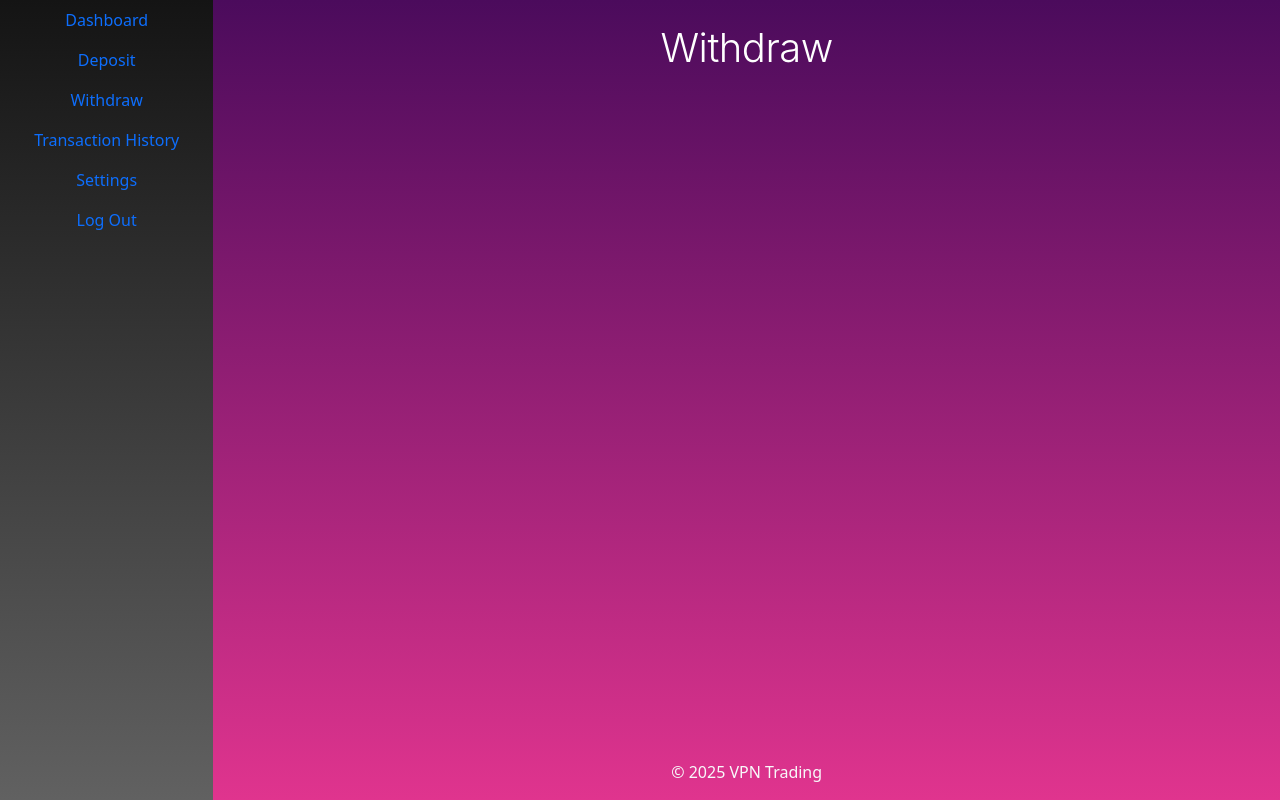
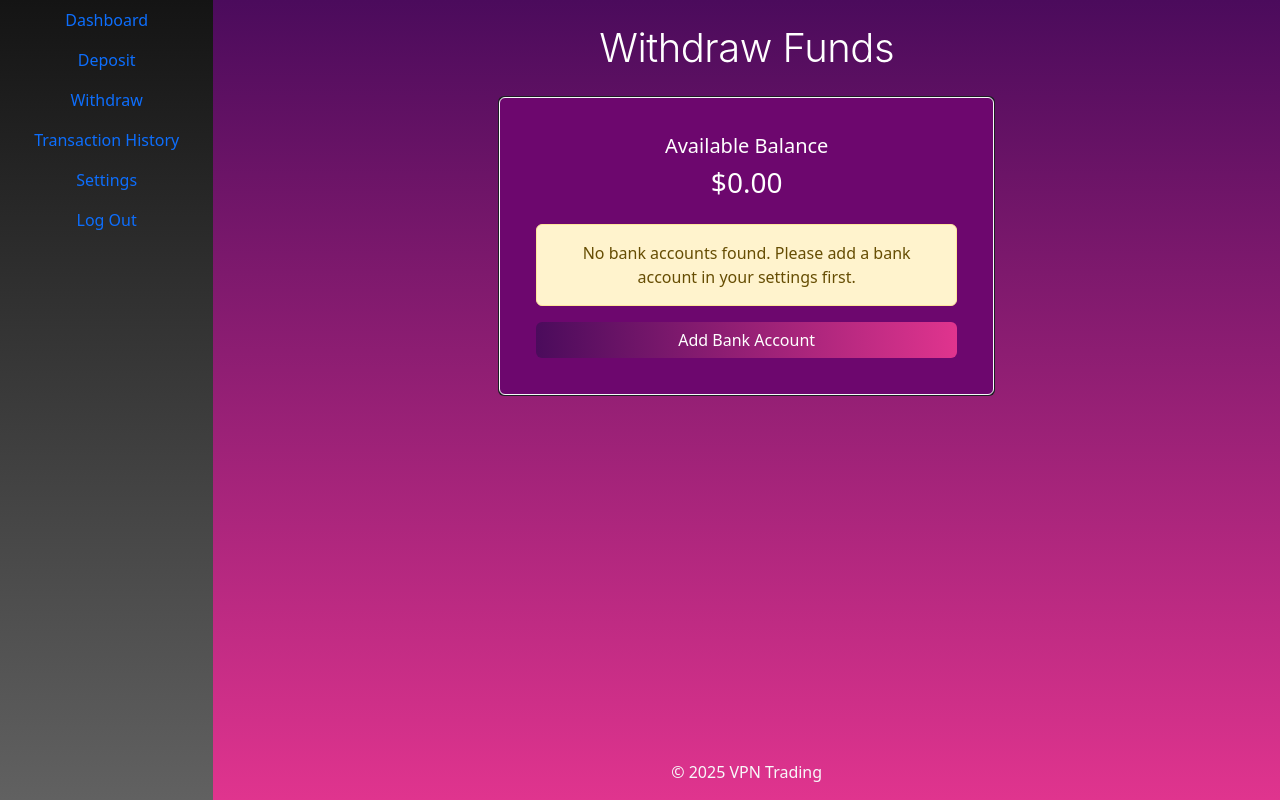
Before and after one commit to TrioStuds/Capstone-Git-Repo, a Flask app: template templates/withdraw.html in a window 1280 px wide. Run offline with Flask 3, Linux system fonts and the light colour scheme; the template is opened without the code that fills it, so the values that code supplies are empty.

Commit message:
Withdraw page
Ensured the withdraw page pulls funds from your portfolio account, to be deposited back into your bank account

```diff
--- a/app.py
+++ b/app.py
@@ -414,9 +414,56 @@ def deposit():
     # Render form with only this user's banks
     return render_template("deposit.html", user=user, bank_accounts=bank_accounts)
 
-@app.route('/withdraw')
+@app.route('/withdraw', methods=['GET', 'POST'])
 def withdraw():
-    return render_template('withdraw.html')
+    user_id = session.get('user_id')
+    if not user_id:
+        flash("Please log in first", "warning")
+        return redirect(url_for('login'))
+
+    user = User.query.get(user_id)
+    bank_accounts = BankInfo.query.filter_by(user_id=user.id).all()
+
+    if request.method == 'POST':
+        try:
+            amount = Decimal(request.form.get('amount', 0))
+            bank_id = request.form.get('bank_id')
+
+            bank_account = BankInfo.query.filter_by(id=bank_id, user_id=user.id).first()
+            if not bank_account:
+                flash("Invalid bank account selected.", "danger")
+                return redirect(url_for('withdraw'))
+
+            if amount <= 0:
+                flash("Withdrawal amount must be positive.", "danger")
+                return redirect(url_for('withdraw'))
+
+            if amount > user.cash:
+                flash("Insufficient funds in account.", "danger")
+                return redirect(url_for('withdraw'))
+
+            bank_account.funds += amount
+            user.cash -= amount
+
+            transaction = FinancialTransaction(
+                user_id=user.id,
+                amount=amount,
+                transaction_type="WITHDRAWAL",
+                related_order=None
+            )
+
+            db.session.add(transaction)
+            db.session.commit()
+
+            flash(f"Successfully withdrew ${amount} from your portfolio to your bank account, {bank_account.institute_name}", "success")
+            return redirect(url_for('customer_home'))
+
+        except Exception as e:
+            db.session.rollback()
+            flash(f"Error processing withdrawal: {str(e)}", "danger")
+            return redirect(url_for('withdraw'))
+
+    return render_template('withdraw.html', user=user, bank_accounts=bank_accounts)
 
 @app.route('/transactions')
 def transactions():
--- a/templates/withdraw.html
+++ b/templates/withdraw.html
@@ -2,13 +2,73 @@
 
 {% block title %}Withdraw{% endblock %}
 
-{% block page_header %}Withdraw{% endblock %}
+{% block page_header %}Withdraw Funds{% endblock %}
 
 {% block content %}
-<body class="text-white">
-    <div class="dashboard-container">
-        <div class="main-content">
+<div class="container mt-4">
+    <div class="row justify-content-center">
+        <div class="col-md-6">
+            <div class="card bg-dark text-white">
+                <div class="border border-light rounded d-flex flex-column align-items-center" style="background-color: rgba(128, 0, 128, 0.8); padding: 20px;">
+                    <div class="card-body w-100">
+                        {% with messages = get_flashed_messages(with_categories=true) %}
+                            {% if messages %}
+                                {% for category, message in messages %}
+                                    <div class="alert alert-{{ category }} alert-dismissible fade show" role="alert">
+                                        {{ message }}
+                                        <button type="button" class="btn-close" data-bs-dismiss="alert" aria-label="Close"></button>
+                                    </div>
+                                {% endfor %}
+                            {% endif %}
+                        {% endwith %}
+
+                        <!-- Available Balance Display -->
+                        <div class="text-center mb-4">
+                            <h5>Available Balance</h5>
+                            <h3>${{ "%.2f"|format(user.cash|float) }}</h3>
+                        </div>
+
+                        {% if bank_accounts %}
+                            <form method="POST" action="{{ url_for('withdraw') }}">
+                                <div class="mb-3">
+                                    <label for="bank_select" class="form-label">Select Bank Account</label>
+                                    <select class="form-select" id="bank_select" name="bank_id" required>
+                                        <option value="">Choose bank account...</option>
+                                        {% for bank in bank_accounts %}
+                                            <option value="{{ bank.id }}">{{ bank.institute_name }}</option>
+                                        {% endfor %}
+                                    </select>
+                                </div>
+
+                                <div class="mb-3">
+                                    <label for="amount" class="form-label">Amount to Withdraw</label>
+                                    <div class="input-group">
+                                        <span class="input-group-text">$</span>
+                                        <input type="number" class="form-control" id="amount" name="amount"
+                                               step="0.01" min="0.01" max="{{ user.cash }}" required>
+                                    </div>
+                                </div>
+
+                                <div class="d-grid gap-2">
+                                    <button type="submit" class="btn btn-primary" style="background: linear-gradient(90deg, #4B0B5C, #E0348E); border: none;">
+                                        Withdraw Funds
+                                    </button>
+                                </div>
+                            </form>
+                        {% else %}
+                            <div class="alert alert-warning" role="alert">
+                                No bank accounts found. Please add a bank account in your settings first.
+                            </div>
+                            <div class="d-grid gap-2">
+                                <a href="{{ url_for('settings') }}" class="btn btn-primary" style="background: linear-gradient(90deg, #4B0B5C, #E0348E); border: none;">
+                                    Add Bank Account
+                                </a>
+                            </div>
+                        {% endif %}
+                    </div>
+                </div>
+            </div>
         </div>
     </div>
-</body>
+</div>
 {% endblock %}
```
